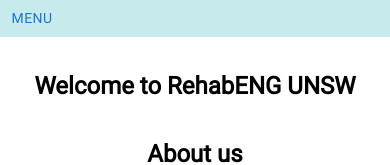
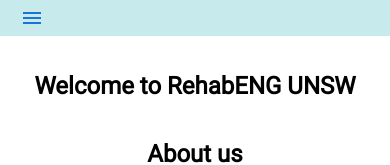
Before and after one commit to Vincent-SS/RehabENG-Website, a React (Create React App) app: page /about in a window 390 px wide. Shown: the top 165 px of the page. Built offline with nearby package versions, Linux system fonts and the light colour scheme.

Commit message:
Added hamburger menu icon

```diff
--- a/src/components/NavMenu.jsx
+++ b/src/components/NavMenu.jsx
@@ -1,6 +1,7 @@
 import { useState } from "react";
 import { Button, Menu, MenuItem } from "@mui/material";
 import { Link } from "react-router-dom";
+import MenuIcon from '@mui/icons-material/Menu';
 
 const NavMenu = () => {
         const [anchorEl, setAnchorEl] = useState(null);
@@ -23,7 +24,7 @@ const NavMenu = () => {
 						aria-expanded={open ? 'true' : undefined}
 						onClick={handleClick}
 					>
-					Menu
+					<MenuIcon></MenuIcon>
 					</Button>
 					<Menu
 						id='nav-menu'
```
